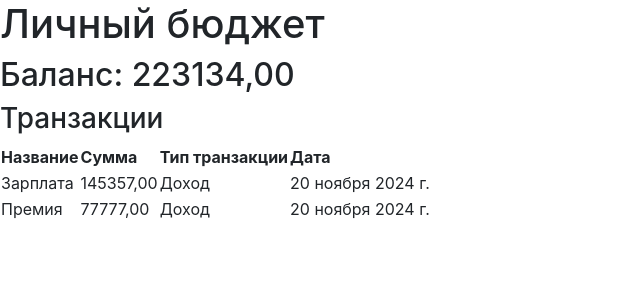
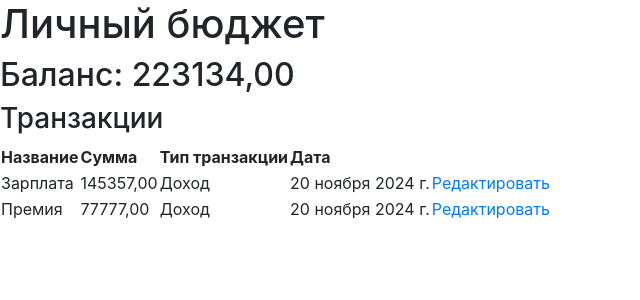
Before and after one commit to AA22-Gi/urban_university_my_money_django, a Django app: page / in a window 1280 px wide. Shown: the top 300 px of the page, without its empty margins (0-640 px from the left). Run offline with Django 5.2, Linux system fonts and the light colour scheme; data comes from the database, SQL or seed files in the repository; some libraries are stand-ins or nearby versions.

```diff
--- a/my_money/templates/budget/transaction_dashboard.html
+++ b/my_money/templates/budget/transaction_dashboard.html
@@ -25,6 +25,7 @@
             <td>{{ transaction.amount }}</td>
             <td>{{ transaction.get_transaction_type_display }}</td>
             <td>{{ transaction.date }}</td>
+            <td><a href='edit_transaction'>Редактировать</a></td>
         </tr>
         {% endfor %}
     </table>
```
